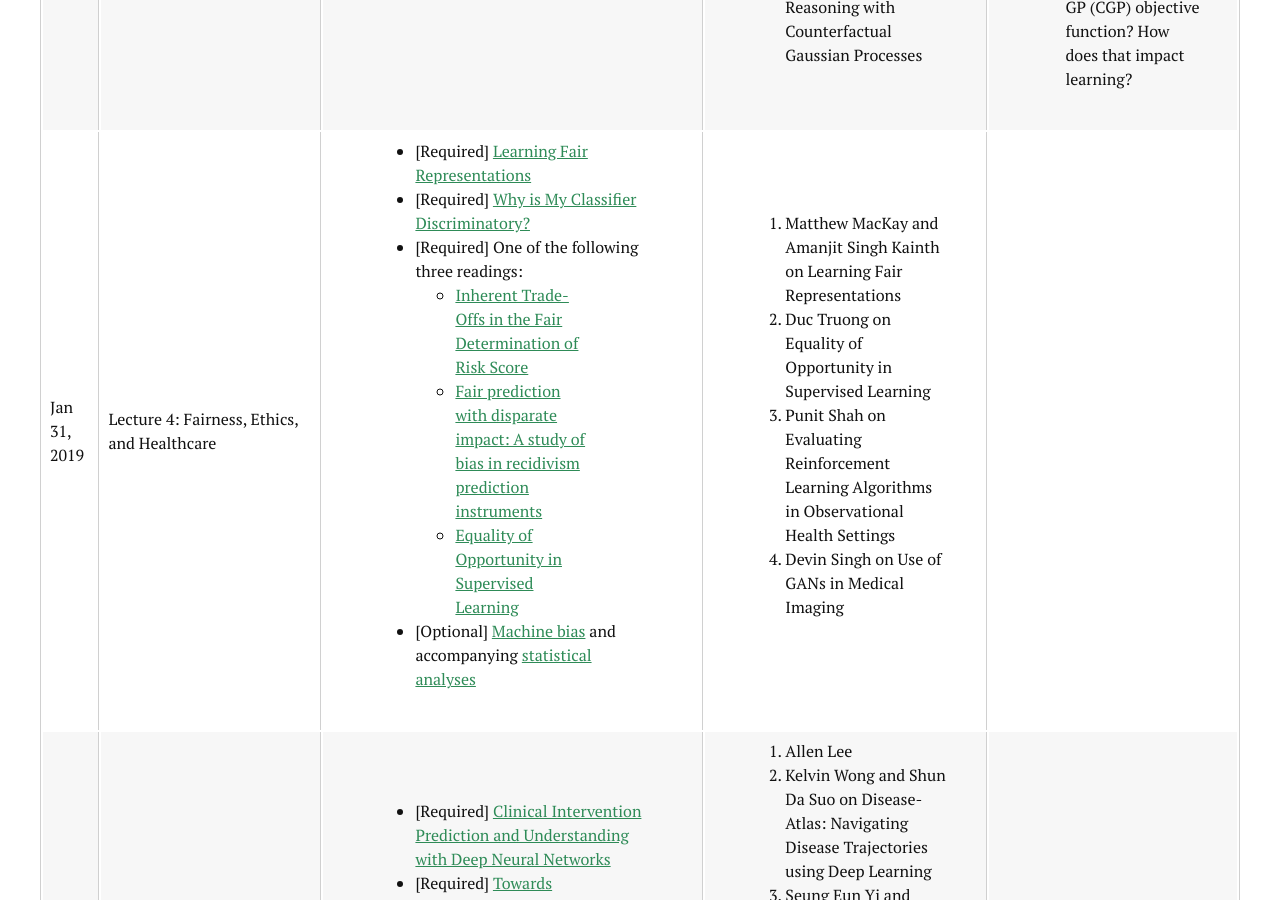
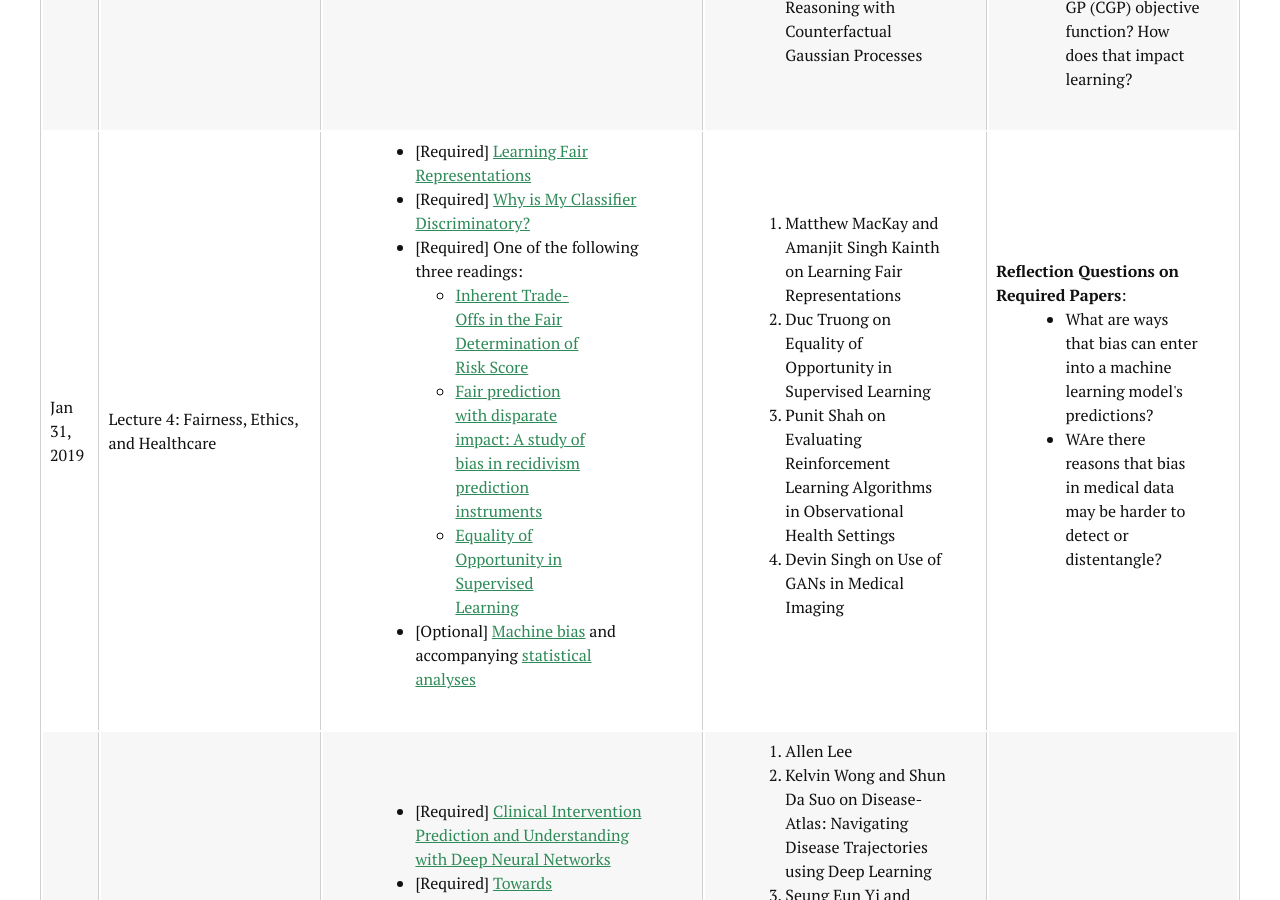
Before and after one commit to CS2541-ML4H2019/CS2541-ML4H2019.github.io, a Jekyll site: the page built from schedule.md, in a window 1280 px wide and 900 px high, scrolled down 2030 px. Built offline with Jekyll 4.4.1, drawn with Linux system fonts in a browser that asks for light colours; nearby versions of some CDN libraries.

Commit message:
Update schedule.md

```diff
--- a/schedule.md
+++ b/schedule.md
@@ -113,6 +113,11 @@ title: Schedule
       </ol>
     </td>
     <td>
+	<b> Reflection Questions on Required Papers</b>:
+	<ul>
+		<li> What are ways that bias can enter into a machine learning model's predictions?</li>
+		<li> WAre there reasons that bias in medical data may be harder to detect or distentangle?</li>
+	</ul>
     </td>
   </tr>
   <tr>
```
